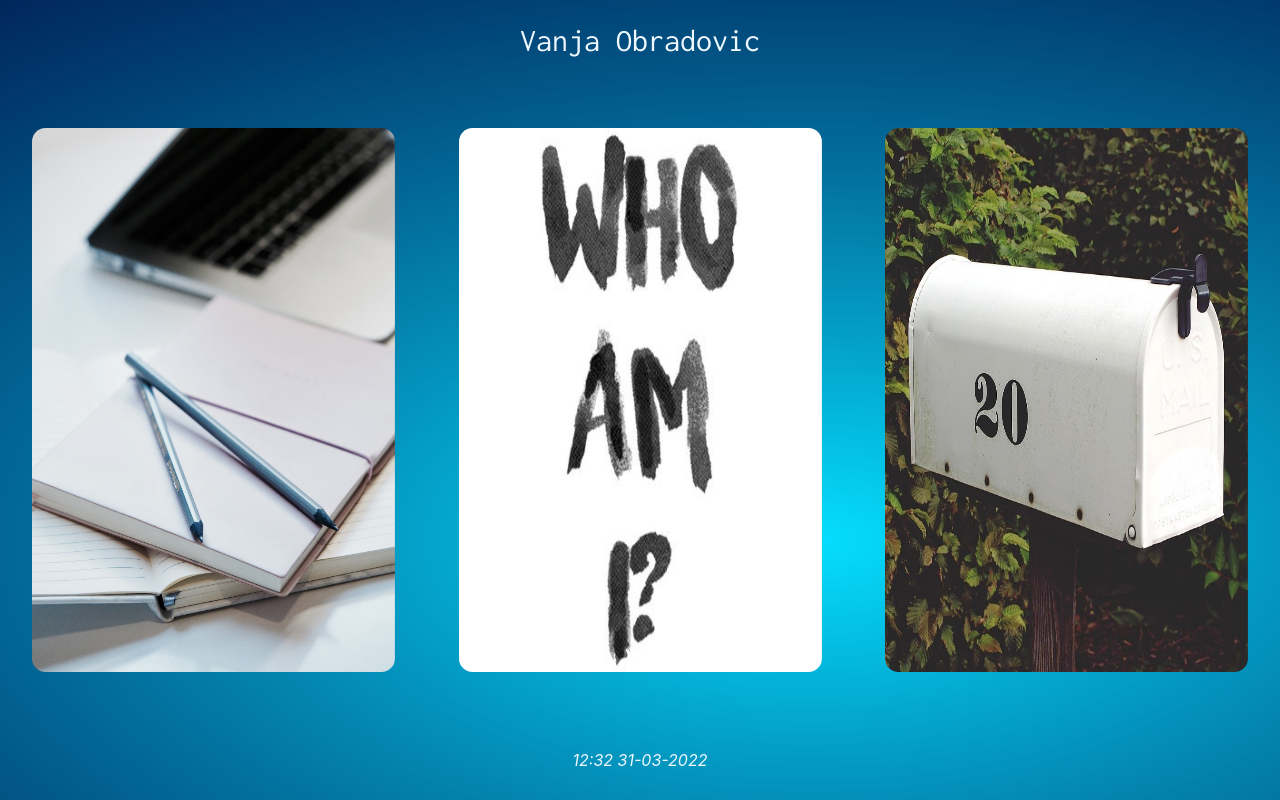
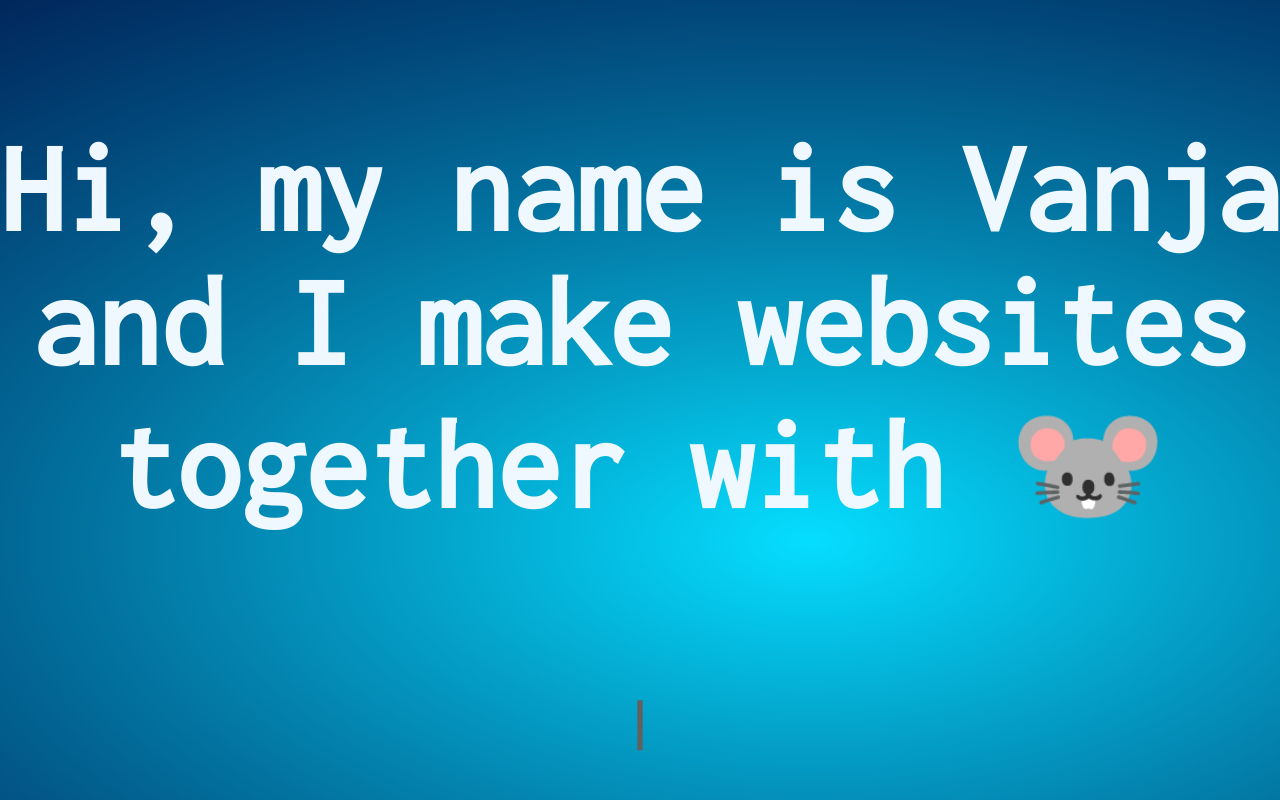
Before and after one commit to vanja-obradovic/Personal-website, a Next.js app: page / in a window 1280 px wide. Built offline with nearby package versions, Linux system fonts and the light colour scheme; grey boxes are pictures that could not be loaded.

Commit message:
Css refactoring
Changed card animations, added starting seciton and anchor link.

```diff
--- a/components/body.tsx
+++ /dev/null
@@ -1,38 +0,0 @@
-/* eslint-disable @next/next/no-img-element */
-/* eslint-disable @next/next/link-passhref */
-import Image from "next/image";
-import Link from "next/link";
-import bodyStyle from "../styles/bodyStyle.module.css";
-
-const Body = () => {
-  return (
-    <div className={bodyStyle.maindiv}>
-      <Link href="/blog">
-        <div className="card_wrapper">
-          <div className="card_wrapper_inner">
-            <img src="\blog.jpg" alt="blog" width="100%" height="100%" />
-            <div className="details">Blog</div>
-          </div>
-        </div>
-      </Link>
-      <Link href="/about">
-        <div className="card_wrapper">
-          <div className="card_wrapper_inner">
-            <img src="\about.jpg" alt="about" width="100%" height="100%" />
-            <div className="details">About</div>
-          </div>
-        </div>
-      </Link>
-      <Link href="/contact">
-        <div className="card_wrapper">
-          <div className="card_wrapper_inner">
-            <img src="/contact.jpg" alt="contact" width="100%" height="100%" />
-            <div className="details">Contact</div>
-          </div>
-        </div>
-      </Link>
-    </div>
-  );
-};
-
-export default Body;
--- /dev/null
+++ b/components/cards.tsx
@@ -0,0 +1,42 @@
+/* eslint-disable @next/next/no-img-element */
+/* eslint-disable @next/next/link-passhref */
+import Image from "next/image";
+import Link from "next/link";
+import styles from "../styles/cards.module.css";
+
+const Cards = () => {
+  return (
+    <div className={styles.cards_wrapper} id="card_section">
+      <Link href="/blog">
+        <div className={styles.card_wrapper}>
+          <div className={styles.card_wrapper_inner}>
+            <img className={styles.card_image} src="\blog.jpg" alt="blog" />
+            <div className={styles.details}>Blog</div>
+          </div>
+        </div>
+      </Link>
+      <Link href="/about">
+        <div className={styles.card_wrapper}>
+          <div className={styles.card_wrapper_inner}>
+            <img className={styles.card_image} src="\about.jpg" alt="about" />
+            <div className={styles.details}>About</div>
+          </div>
+        </div>
+      </Link>
+      <Link href="/contact">
+        <div className={styles.card_wrapper}>
+          <div className={styles.card_wrapper_inner}>
+            <img
+              className={styles.card_image}
+              src="/contact.jpg"
+              alt="contact"
+            />
+            <div className={styles.details}>Contact</div>
+          </div>
+        </div>
+      </Link>
+    </div>
+  );
+};
+
+export default Cards;
--- a/components/footer.tsx
+++ b/components/footer.tsx
@@ -1,8 +1,12 @@
-import Link from "next/link";
+import styles from "../styles/footer.module.css";
 import moment from "moment";
 
 const Footer = () => {
-  return <footer>{moment().format("hh:mm DD-MM-YYYY")}</footer>;
+  return (
+    <footer className={styles.page_footer}>
+      {moment().format("hh:mm DD-MM-YYYY")}
+    </footer>
+  );
 };
 
 export default Footer;
--- a/pages/index.tsx
+++ b/pages/index.tsx
@@ -1,15 +1,28 @@
+/* eslint-disable @next/next/no-img-element */
+/* eslint-disable @next/next/link-passhref */
 import type { NextPage } from "next";
-import Body from "../components/body";
+import Link from "next/link";
+import Cards from "../components/cards";
 import Footer from "../components/footer";
-import navbarStyle from "../styles/navbar.module.css";
 
 const Home: NextPage = () => {
   return (
     <div className="page_wrapper">
-      <header className="home_header">Vanja Obradovic</header>
-
-      <Body />
-
+      <div className="start">
+        <h1>Hi, my name is Vanja and I make websites together with 🐭</h1>
+        <div>
+          <Link href="#card_section">
+            <img
+              src="https://img.icons8.com/ios-filled/100/000000/long-arrow-down.png"
+              alt=""
+              className="start_arrow"
+            />
+          </Link>
+        </div>
+      </div>
+      {/* <section > */}
+      <Cards />
+      {/* </section> */}
       <Footer />
     </div>
   );
--- a/styles/bodyStyle.module.css
+++ /dev/null
@@ -1,13 +0,0 @@
-@media screen and (max-width: 1000px) {
-  .maindiv {
-    flex-direction: column;
-    height: 80%;
-    justify-content: center;
-    align-items: center;
-  }
-}
-.maindiv {
-  display: flex;
-  height: 80%;
-  justify-content: space-around;
-}
--- /dev/null
+++ b/styles/cards.module.css
@@ -0,0 +1,90 @@
+@media screen and (orientation: landscape) {
+  .cards_wrapper {
+    flex-direction: row;
+  }
+}
+
+@media screen and (max-width: 1000px) {
+  .cards_wrapper {
+    flex-direction: column;
+    justify-content: center;
+    align-items: center;
+  }
+
+  .card_wrapper {
+    height: 60vh !important;
+    width: 70vw !important;
+  }
+
+  .details {
+    font-size: 200% !important;
+  }
+}
+
+.cards_wrapper {
+  display: flex;
+  justify-content: space-around;
+  align-items: center;
+  height: 100vh;
+  margin-inline: 2rem;
+  scroll-snap-align: start;
+}
+
+.card_wrapper {
+  flex-grow: 1;
+  height: 80vh;
+  width: 33%;
+  perspective: 3000px;
+  transform: scale(0.85);
+  cursor: pointer;
+}
+
+.card_wrapper_inner {
+  position: relative;
+  width: 100%;
+  height: 100%;
+  transition: 1000ms ease-in-out 100ms;
+  transform-style: preserve-3d;
+}
+
+.card_image {
+  position: absolute;
+  width: 100%;
+  height: 100%;
+  border-radius: 1rem;
+  opacity: 1;
+  transition: 1500ms ease-in-out;
+}
+
+.details {
+  position: absolute;
+  width: 100%;
+  height: 100%;
+  border-radius: 1rem;
+  opacity: 0;
+  background-color: rgba(210, 210, 210, 0.8);
+  display: flex;
+  align-items: center;
+  justify-content: center;
+  font-family: "Inconsolata";
+  font-size: 300%;
+  text-align: center;
+  font-weight: 700;
+  transform: rotateY(180deg);
+  z-index: 5;
+}
+
+.card_wrapper:hover .card_wrapper_inner {
+  transform: rotateY(180deg) translateX(-100%);
+  transform-origin: center left;
+}
+
+.card_wrapper:hover .details {
+  opacity: 1;
+  transition: opacity 500ms ease-in-out;
+  transition-delay: 600ms;
+}
+
+.card_wrapper:hover .card_image {
+  opacity: 0.35;
+}
--- /dev/null
+++ b/styles/footer.module.css
@@ -0,0 +1,10 @@
+.page_footer {
+  display: flex;
+  justify-content: center;
+  align-items: center;
+  height: 10vh;
+  width: auto;
+  font-size: 100%;
+  font-style: italic;
+  color: aliceblue;
+}
--- a/styles/globals.css
+++ b/styles/globals.css
@@ -1,14 +1,7 @@
 @import url("https://fonts.googleapis.com/css2?family=Inconsolata");
 
-@media screen and (max-width: 1000px) {
-  .card_wrapper {
-    height: 60vh !important;
-    width: 90vw !important;
-  }
-
-  .details {
-    font-size: 200% !important;
-  }
+* {
+  box-sizing: border-box;
 }
 
 html,
@@ -18,17 +11,14 @@ body {
   font-family: -apple-system, BlinkMacSystemFont, Segoe UI, Roboto, Oxygen,
     Ubuntu, Cantarell, Fira Sans, Droid Sans, Helvetica Neue, sans-serif;
   background-image: url("/blue-gradient.png");
-  width: 100vw;
-  height: 100vh;
+  min-height: 100vh;
 }
 
 .page_wrapper {
-  position: relative;
+  scroll-snap-type: y proximity;
+  scroll-behavior: smooth;
+  overflow-y: scroll;
   height: 100vh;
-}
-
-* {
-  box-sizing: border-box;
 }
 
 li {
@@ -58,74 +48,6 @@ a:hover {
   height: 125%;
 }
 
-img {
-  opacity: 1;
-  transition: 1500ms ease-in-out;
-  border-radius: 1rem;
-  position: absolute;
-}
-
-.details {
-  width: 100%;
-  height: 100%;
-  opacity: 0;
-  background-color: rgba(210, 210, 210, 0.8);
-  position: absolute;
-  transform: rotateY(180deg);
-  z-index: 5;
-  border-radius: 1rem;
-  font-family: "Inconsolata";
-  font-size: 300%;
-  text-align: center;
-  display: flex;
-  align-items: center;
-  justify-content: center;
-  font-weight: 700;
-}
-
-/* .card_wrapper:hover .details {
-  opacity: 1;
-  transform: rotateY(180deg);
-  cursor: pointer;
-}
-
-.card_wrapper:hover img {
-  transform: rotateY(180deg);
-  opacity: 0;
-  cursor: pointer;
-}*/
-
-.card_wrapper:hover .card_wrapper_inner {
-  transform: rotateY(180deg) translateX(-100%);
-  transform-origin: center left;
-}
-
-.card_wrapper:hover .details {
-  opacity: 1;
-  transition: opacity 500ms ease-in-out;
-  transition-delay: 500ms;
-}
-
-.card_wrapper:hover img {
-  opacity: 0.25;
-}
-
-.card_wrapper {
-  height: 80vh;
-  flex-grow: 1;
-  width: 33%;
-  perspective: 1000px;
-  transform: scale(0.85);
-}
-
-.card_wrapper_inner {
-  position: relative;
-  width: 100%;
-  height: 100%;
-  transition: 1000ms ease-in-out;
-  transform-style: preserve-3d;
-}
-
 .home_header {
   font-family: "Inconsolata";
   display: flex;
@@ -136,15 +58,34 @@ img {
   height: 10vh;
 }
 
-footer {
-  position: absolute;
-  bottom: 0;
+.start {
   display: flex;
-  justify-content: center;
+  flex-direction: column;
+  justify-content: space-around;
   align-items: center;
-  height: 10vh;
-  width: 100%;
-  font-size: 100%;
-  font-style: italic;
+  text-align: center;
+  height: 100vh;
+  font-weight: 500;
+  font-size: 4rem;
+  font-family: "Inconsolata";
   color: aliceblue;
+  overflow-y: auto;
 }
+
+.start_arrow {
+  width: 50px;
+  height: 50px;
+  filter: invert();
+  animation: bounce 1000ms ease-in-out 1s infinite alternate;
+  cursor: pointer;
+}
+
+@keyframes bounce {
+  100% {
+    transform: translateY(25px) rotateY(180deg);
+  }
+
+  0% {
+    transform: translateY(-25px);
+  }
+}
```
